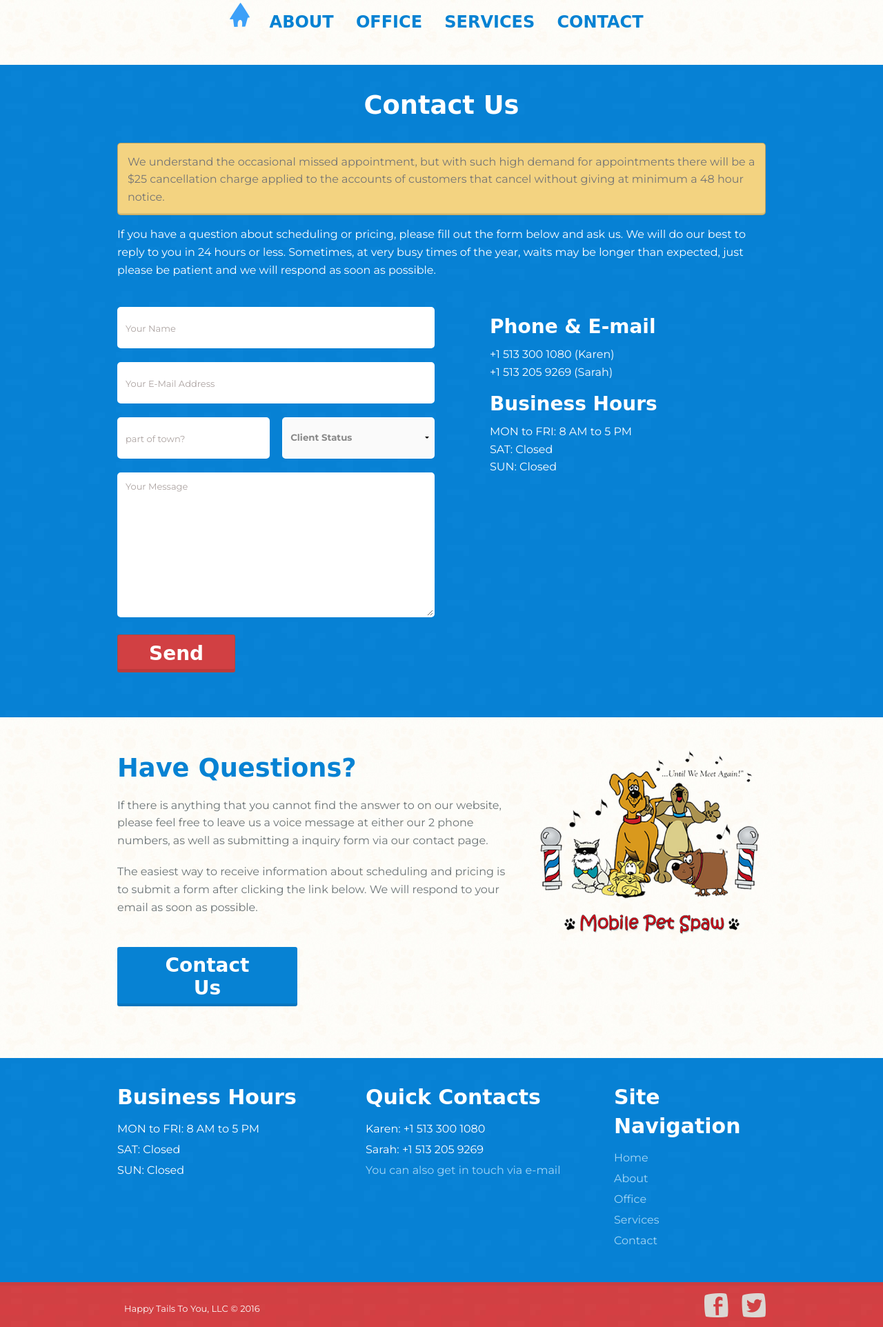
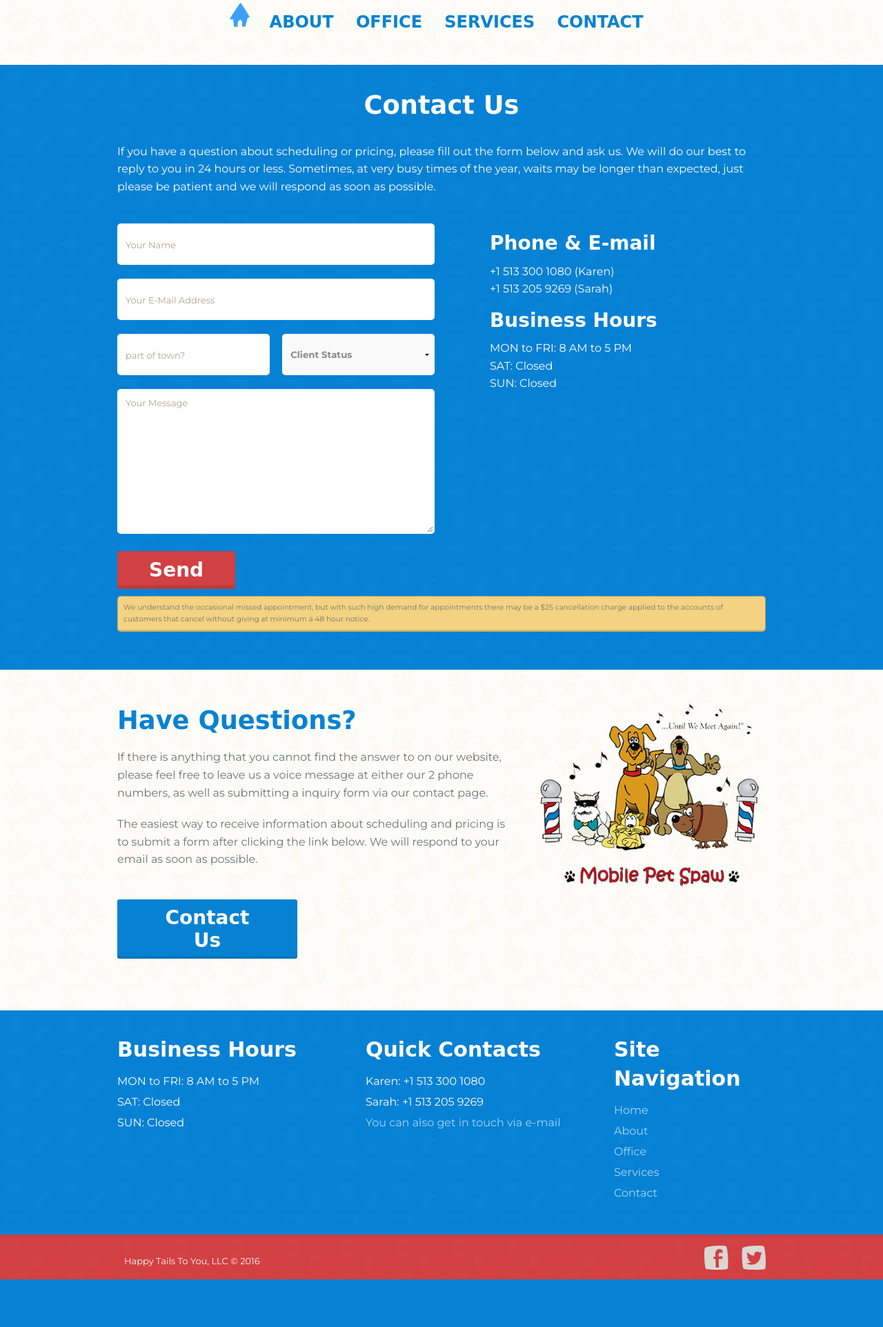
Before and after one commit to z1haze/happytailstoyougrooming, a PHP site: page /contact in a window 1280 px wide. Shown: the part 311-2235 px from the top of the page at 69% size. After the commit the page ends 2166 px from the top, so only its background shows below. Run offline with PHP 8.4, Linux system fonts and the light colour scheme; a map, chart or similar area stays blank; some libraries are stand-ins or nearby versions; some web fonts are replaced.

Commit message:
make it smaller and move it down

```diff
--- a/contact.php
+++ b/contact.php
@@ -10,9 +10,6 @@
 
         <div class="small-16 columns">
           <h1 class="text-center title">Contact Us</h1>
-            <div class="alert-box warning radius">
-                <p>We understand the occasional missed appointment, but with such high demand for appointments there will be a $25 cancellation charge applied to the accounts of customers that cancel without giving at minimum a 48 hour notice.</p>
-            </div>
           <p>If you have a question about scheduling or pricing, please fill out the form below and ask us. We will do our best to reply to you in 24 hours or less. Sometimes, at very busy times of the year, waits may be longer than expected, just please be patient and we will respond as soon as possible.</p>
         </div>
 
@@ -61,8 +58,15 @@
 
           <iframe id="map" frameborder="0" scrolling="no" marginheight="0" marginwidth="0"width="350" height="250" src="https://maps.google.com/maps?hl=en&q=Cincinnati, oh&ie=UTF8&t=roadmap&z=10&iwloc=B&output=embed"></iframe>
         </div>
+      </div>
 
-      </div>
+        <div class="row">
+            <div class="small-16 columns">
+                <div class="alert-box warning radius">
+                    <p>We understand the occasional missed appointment, but with such high demand for appointments there may be a $25 cancellation charge applied to the accounts of customers that cancel without giving at minimum a 48 hour notice.</p>
+                </div>
+            </div>
+        </div>
     </section>
 
     <section id="contact-callout">
--- a/stylesheets/style.css
+++ b/stylesheets/style.css
@@ -389,11 +389,11 @@ ul.paw a:hover { color: #f68b6c; }
 #loginout p { margin: 0.625rem 0 0; }
 #loginout a.logout { background-image: url("../images/logout-icon.png"); background-repeat: no-repeat; background-position: 0% 50%; padding-left: 1.6875rem; }
 
-#contact .alert-box:first-of-type {
-    margin-bottom: 15px;
+#contact .alert-box:last-of-type {
+    padding: .5rem;
 }
-
-#contact .alert-box:first-of-type p {
+#contact .alert-box:last-of-type p {
+    font-size: 75%;
     margin-bottom: 0;
     text-align: left;
     color: #757575;
```
